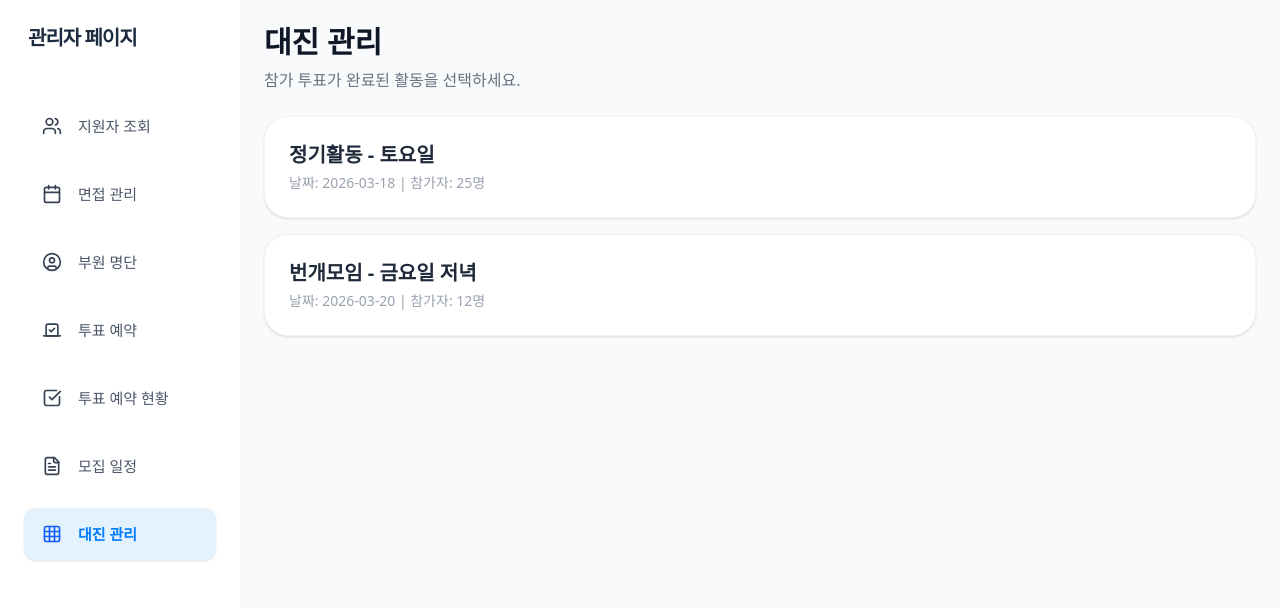
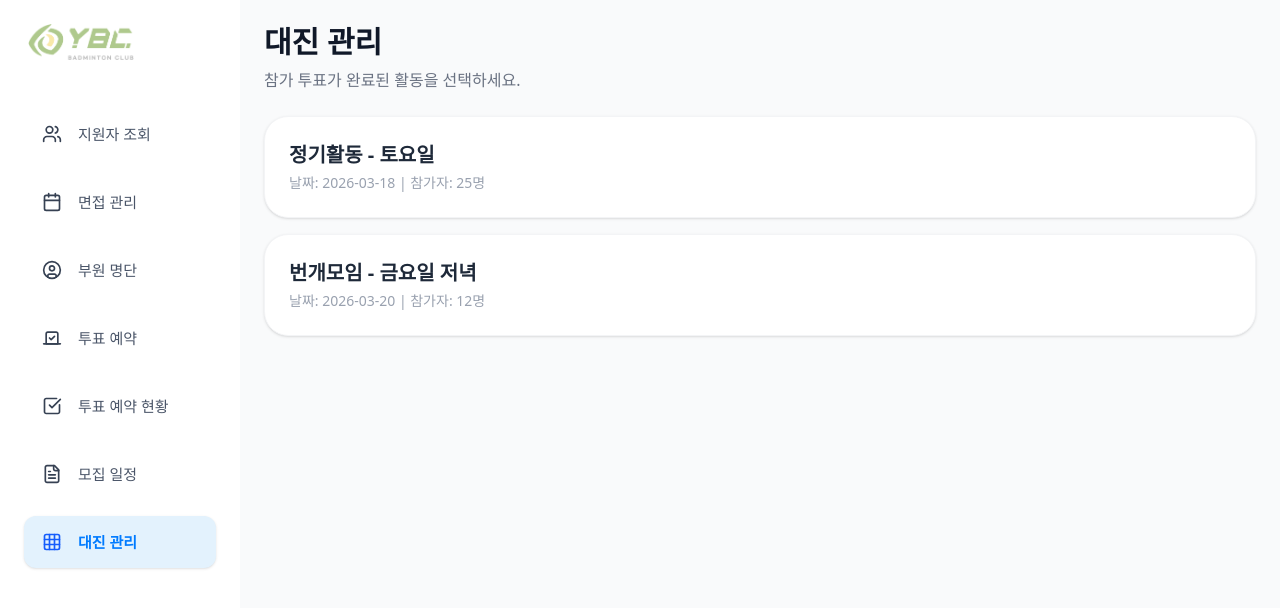
Before and after one commit to YBC-badminton/YBC-FE, a Next.js app: page /admin/tournament in a window 1280 px wide. Shown: the top 608 px of the page. Built offline with nearby package versions, Linux system fonts and the light colour scheme.

Commit message:
feat: 관리자 페이지에서 로고 클릭으로 메인 이동

```diff
--- a/app/admin/components/Sidebar.tsx
+++ b/app/admin/components/Sidebar.tsx
@@ -43,10 +43,19 @@ export default function Sidebar({ isOpen, onClose }: { isOpen: boolean; onClose:
                 ${isOpen ? 'translate-x-0' : '-translate-x-full'}
             `}>
                 <div className="flex justify-between items-center mb-12 px-1">
-                    {/* 스타일 타이틀 */}
-                    <h2 className="text-xl font-black text-[#1D2B41] tracking-tighter">
-                        관리자 페이지
-                    </h2>
+                    {/* 메인 페이지로 돌아가는 로고 링크 */}
+                    <Link
+                        href="/"
+                        onClick={onClose}
+                        aria-label="메인 페이지로"
+                        className="flex items-center transition-transform hover:scale-105 active:scale-95"
+                    >
+                        <img
+                            src="/images/logo.png"
+                            alt="YBC Logo"
+                            className="h-9 w-auto object-contain"
+                        />
+                    </Link>
                     {/* 모바일용 닫기 버튼 */}
                     <button onClick={onClose} className="lg:hidden text-gray-400 p-1">
                         <svg className="w-6 h-6" fill="none" stroke="currentColor" viewBox="0 0 24 24">
--- a/app/admin/layout.tsx
+++ b/app/admin/layout.tsx
@@ -1,6 +1,7 @@
 'use client';
 
 import React, { useState, useEffect } from 'react';
+import Link from 'next/link';
 import { useRouter } from 'next/navigation';
 import { useAuth } from '../../context/AuthContext';
 import Sidebar from './components/Sidebar';
@@ -42,7 +43,17 @@ export default function AdminLayout({
                 <path d="M3.75 6.75h16.5M3.75 12h16.5m-16.5 5.25h16.5" />
                 </svg>
             </button>
-            <span className="font-bold text-gray-800">관리자 페이지</span>
+            <Link
+                href="/"
+                aria-label="메인 페이지로"
+                className="flex items-center transition-transform active:scale-95"
+            >
+                <img
+                    src="/images/logo.png"
+                    alt="YBC Logo"
+                    className="h-8 w-auto object-contain"
+                />
+            </Link>
             <div className="w-10"></div>
             </header>
 
```
